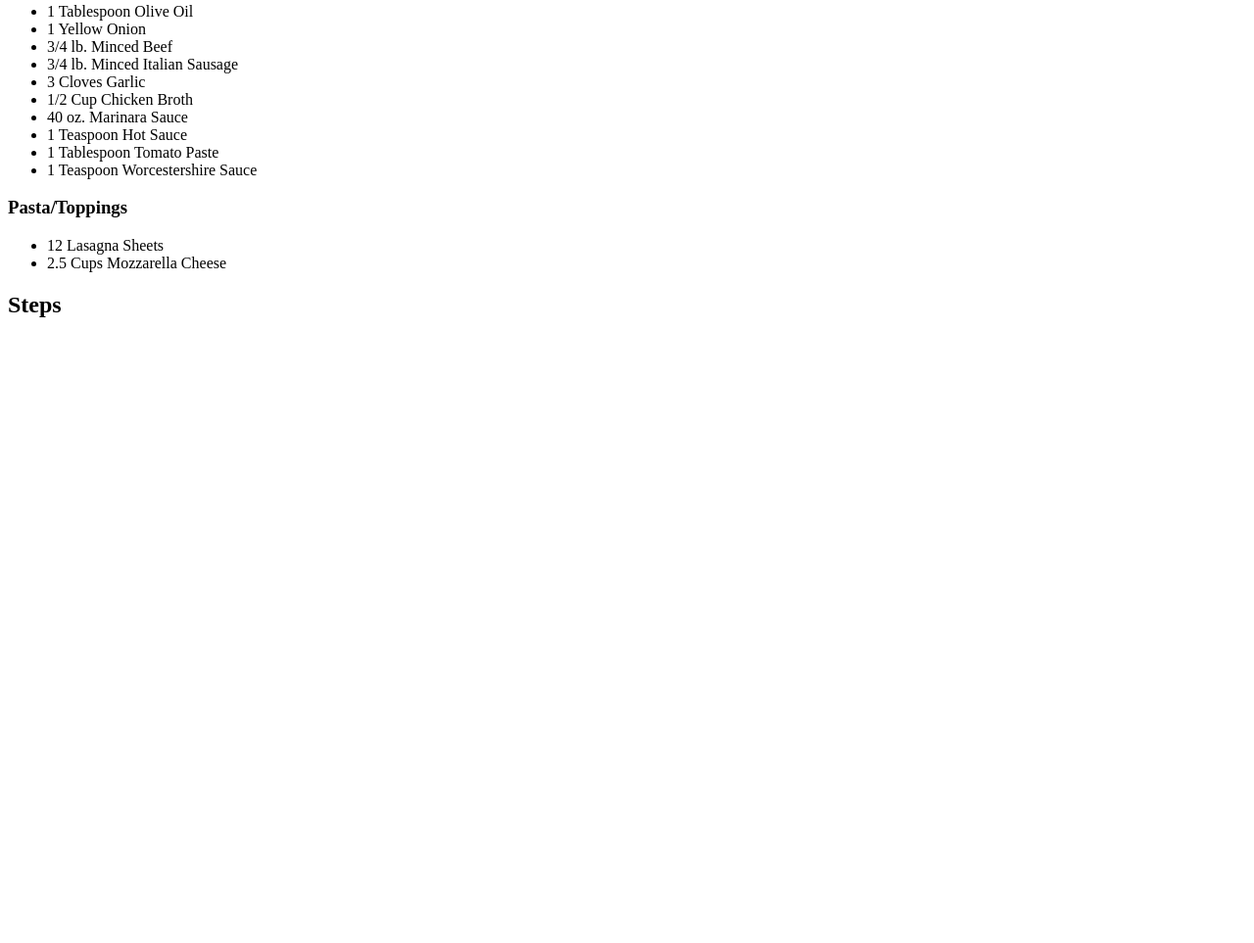
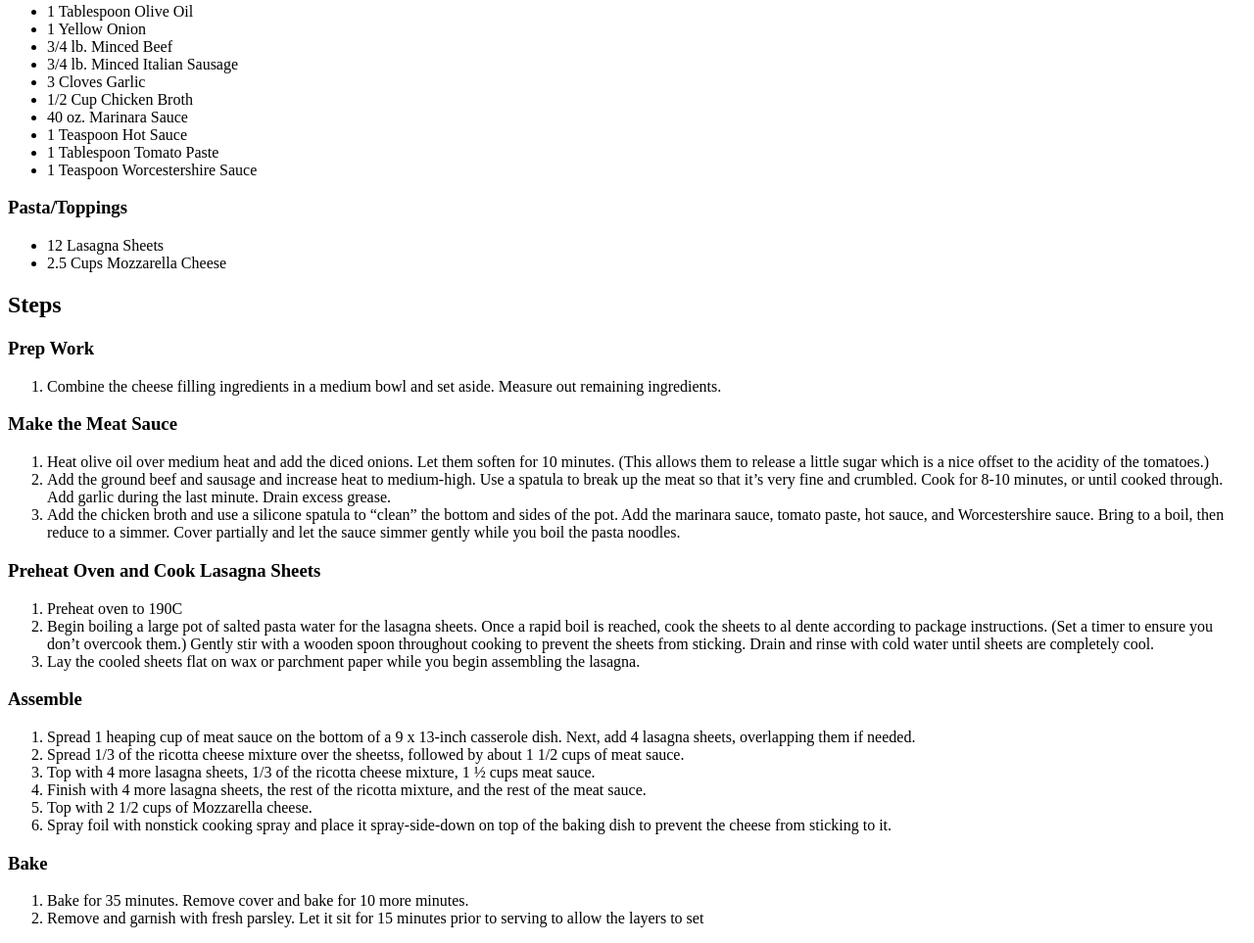
Before and after one commit to SamuelDavis2/odin-recipes, a plain HTML site: page recipes/lasagna.html in a window 1280 px wide. Shown: the part 1641-2604 px from the top of the page at 98% size. Before the commit the page ends 1986 px from the top, so only its background shows below. Drawn offline with Linux system fonts and the light colour scheme.

Commit message:
Adding instructions to lasagna recipe

```diff
--- a/recipes/lasagna.html
+++ b/recipes/lasagna.html
@@ -49,8 +49,35 @@
     </section>
     <section>
     <h2>Steps</h2>
+    <h3>Prep Work</h3>
     <ol>
-
+        <li>Combine the cheese filling ingredients in a medium bowl and set aside. Measure out remaining ingredients.</li>
+    </ol>
+    <h3>Make the Meat Sauce</h3>
+    <ol>
+        <li>Heat olive oil over medium heat and add the diced onions. Let them soften for 10 minutes. (This allows them to release a little sugar which is a nice offset to the acidity of the tomatoes.)</li>
+        <li>Add the ground beef and sausage and increase heat to medium-high. Use a spatula to break up the meat so that it’s very fine and crumbled. Cook for 8-10 minutes, or until cooked through. Add garlic during the last minute. Drain excess grease.</li>
+        <li>Add the chicken broth and use a silicone spatula to “clean” the bottom and sides of the pot. Add the marinara sauce, tomato paste, hot sauce, and Worcestershire sauce. Bring to a boil, then reduce to a simmer. Cover partially and let the sauce simmer gently while you boil the pasta noodles.</li>
+    </ol>
+    <h3>Preheat Oven and Cook Lasagna Sheets</h3>
+    <ol>
+        <li>Preheat oven to 190C</li>
+        <li>Begin boiling a large pot of salted pasta water for the lasagna sheets. Once a rapid boil is reached, cook the sheets to al dente according to package instructions. (Set a timer to ensure you don’t overcook them.) Gently stir with a wooden spoon throughout cooking to prevent the sheets from sticking. Drain and rinse with cold water until sheets are completely cool.</li>
+        <li>Lay the cooled sheets flat on wax or parchment paper while you begin assembling the lasagna.</li>
+    </ol>
+    <h3>Assemble</h3>
+    <ol>
+        <li>Spread 1 heaping cup of meat sauce on the bottom of a 9 x 13-inch casserole dish. Next, add 4 lasagna sheets, overlapping them if needed.</li>
+        <li>Spread 1/3 of the ricotta cheese mixture over the sheetss, followed by about 1 1/2 cups of meat sauce.</li>
+        <li>Top with 4 more lasagna sheets, 1/3 of the ricotta cheese mixture, 1 ½ cups meat sauce.</li>
+        <li>Finish with 4 more lasagna sheets, the rest of the ricotta mixture, and the rest of the meat sauce.</li>
+        <li>Top with 2 1/2 cups of Mozzarella cheese.</li>
+        <li>Spray foil with nonstick cooking spray and place it spray-side-down on top of the baking dish to prevent the cheese from sticking to it.</li>
+    </ol>
+    <h3>Bake</h3>
+    <ol>
+        <li>Bake for 35 minutes. Remove cover and bake for 10 more minutes.</li>
+        <li>Remove and garnish with fresh parsley. Let it sit for 15 minutes prior to serving to allow the layers to set</li>
     </ol>
     </section>
 </body>
```
Also changed, not shown: index.html (+5 -3 lines).
